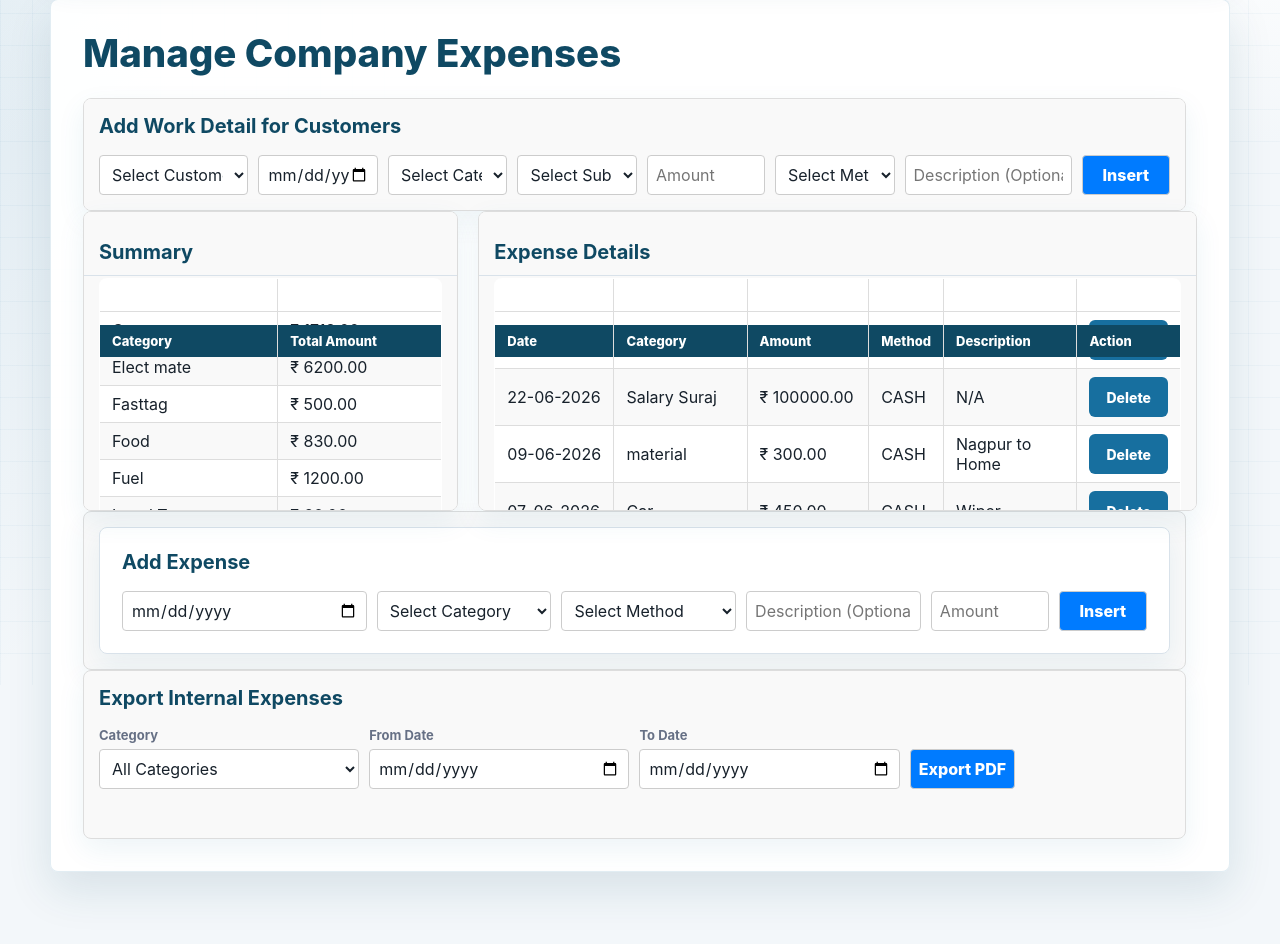
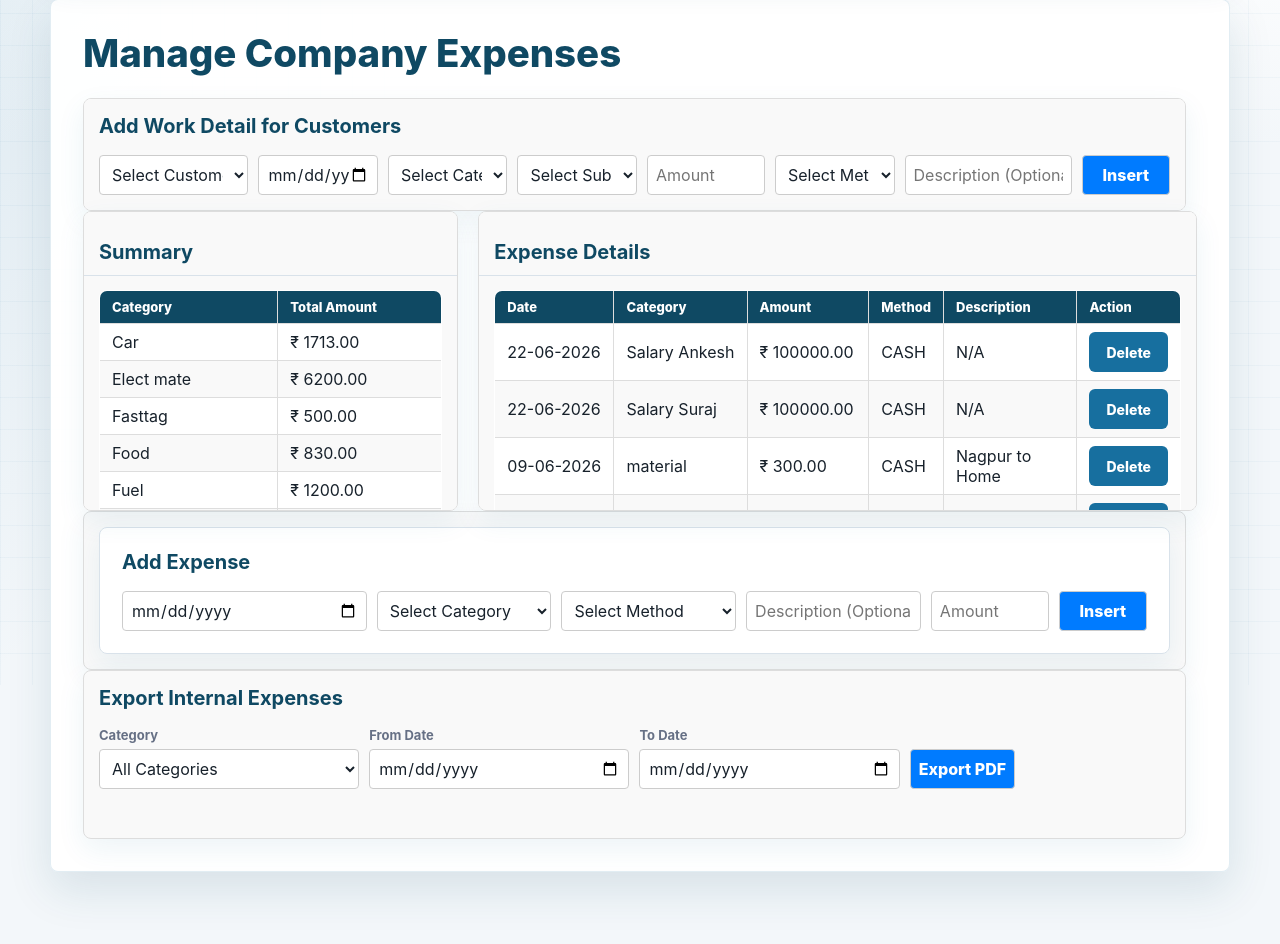
Before and after one commit to kunal358/Construction-Management, a Flask app: page /company_expenses in a window 1280 px wide. Shown: the part 115-1059 px from the top of the page. Run offline with Flask 3, Linux system fonts and the light colour scheme.

Commit message:
Fix sticky table row visibility

```diff
--- a/templates/company_expenses.html
+++ b/templates/company_expenses.html
@@ -79,7 +79,7 @@
 
     .styled-table thead th {
         position: sticky;
-        top: 46px;
+        top: 0;
         background-color: var(--brand-blue-dark);
         color: #ffffff;
         z-index: 2;
@@ -95,7 +95,7 @@
     }
     table th {
         position: sticky;
-        top: 46px;
+        top: 0;
         background: var(--brand-blue-dark);
         color: #ffffff;
         z-index: 2;
@@ -141,6 +141,11 @@
       background: #f9f9f9;
       border-bottom: 1px solid var(--line);
       box-shadow: 0 -22px 0 22px #f9f9f9;
+    }
+    .summary-record-container .scrollable-content {
+      margin-top: 0;
+      max-height: 238px;
+      overflow: auto;
     }
     </style>
 </head>
--- a/templates/work_details.html
+++ b/templates/work_details.html
@@ -46,7 +46,7 @@
     /* Table header styling */
     .table-summary thead th {
         position: sticky;
-        top: 48px;
+        top: 0;
         background-color: var(--brand-blue-dark);
         color: #ffffff;
         border-bottom: 1px solid #ddd;
@@ -74,7 +74,7 @@
     /* Table header styling */
     .table-record thead th {
         position: sticky;
-        top: 48px;
+        top: 0;
         background-color: var(--brand-blue-dark);
         color: #ffffff;
         border-bottom: 1px solid #ddd;
```
